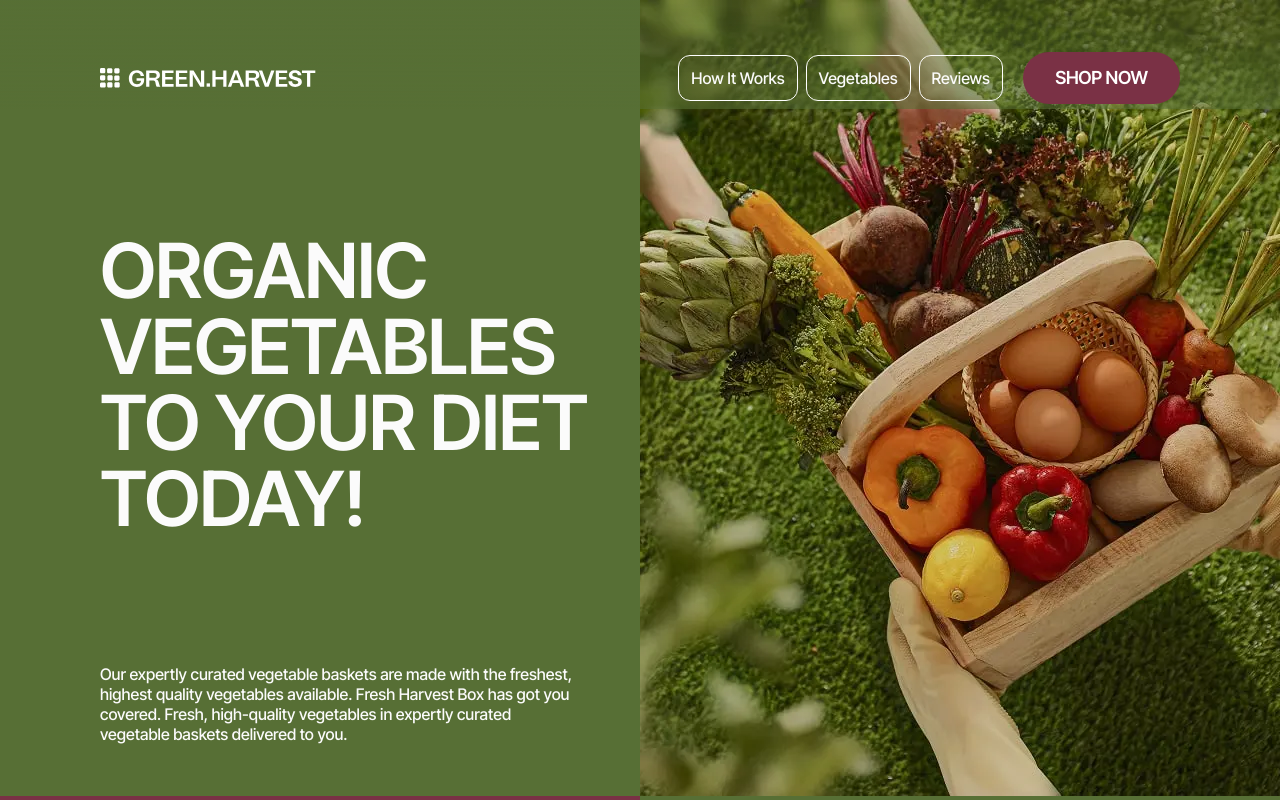
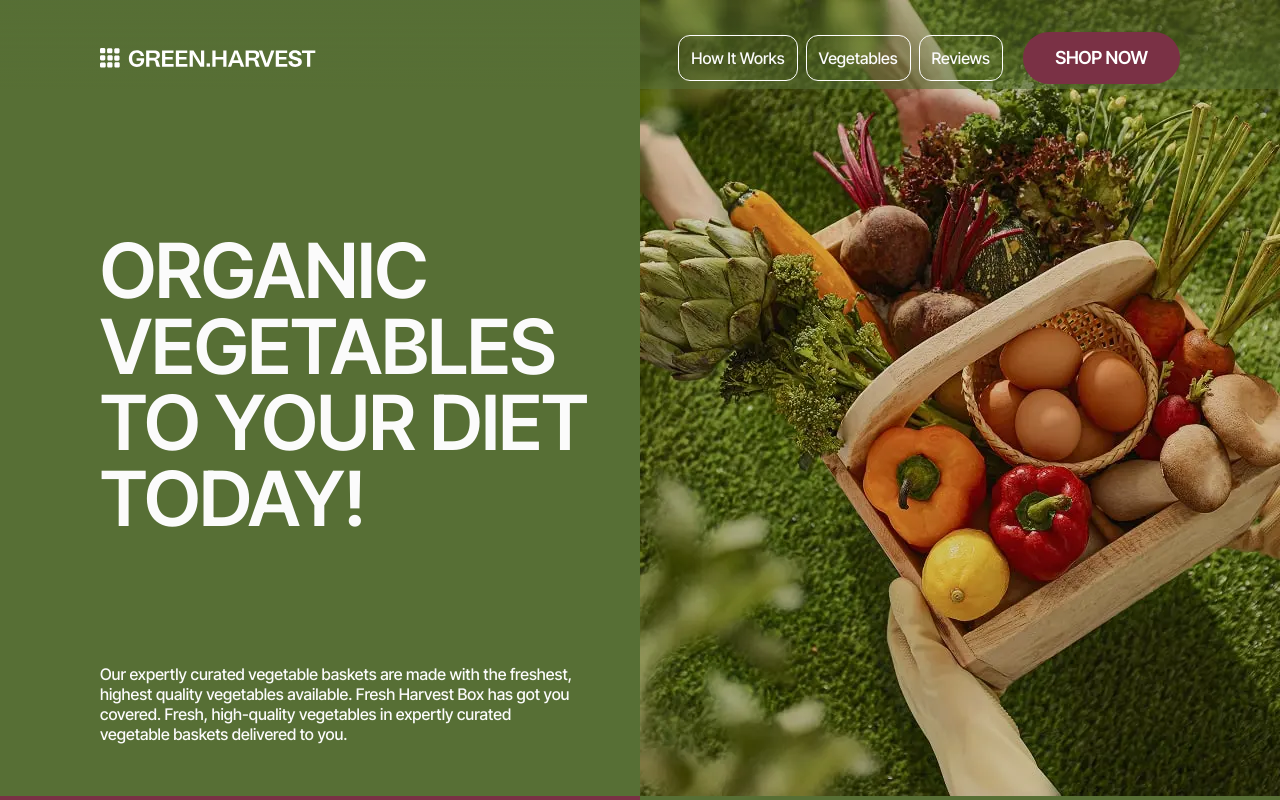
Before and after one commit to IvanKasich/project-team4, a website built with Vite: page src/index.html in a window 1280 px wide. Shown: the top 800 px of the page. Built offline with nearby package versions, Linux system fonts and the light colour scheme; files whose address does not match are found by name.

Commit message:
header padding fix

```diff
--- a/src/css/header.css
+++ b/src/css/header.css
@@ -80,7 +80,7 @@ header > .container {
 }
 
 @media screen and (min-width: 768px) {
-  header > .container {
+  header {
     padding-top: 32px;
   }
   /* Планшетна версія */
```
